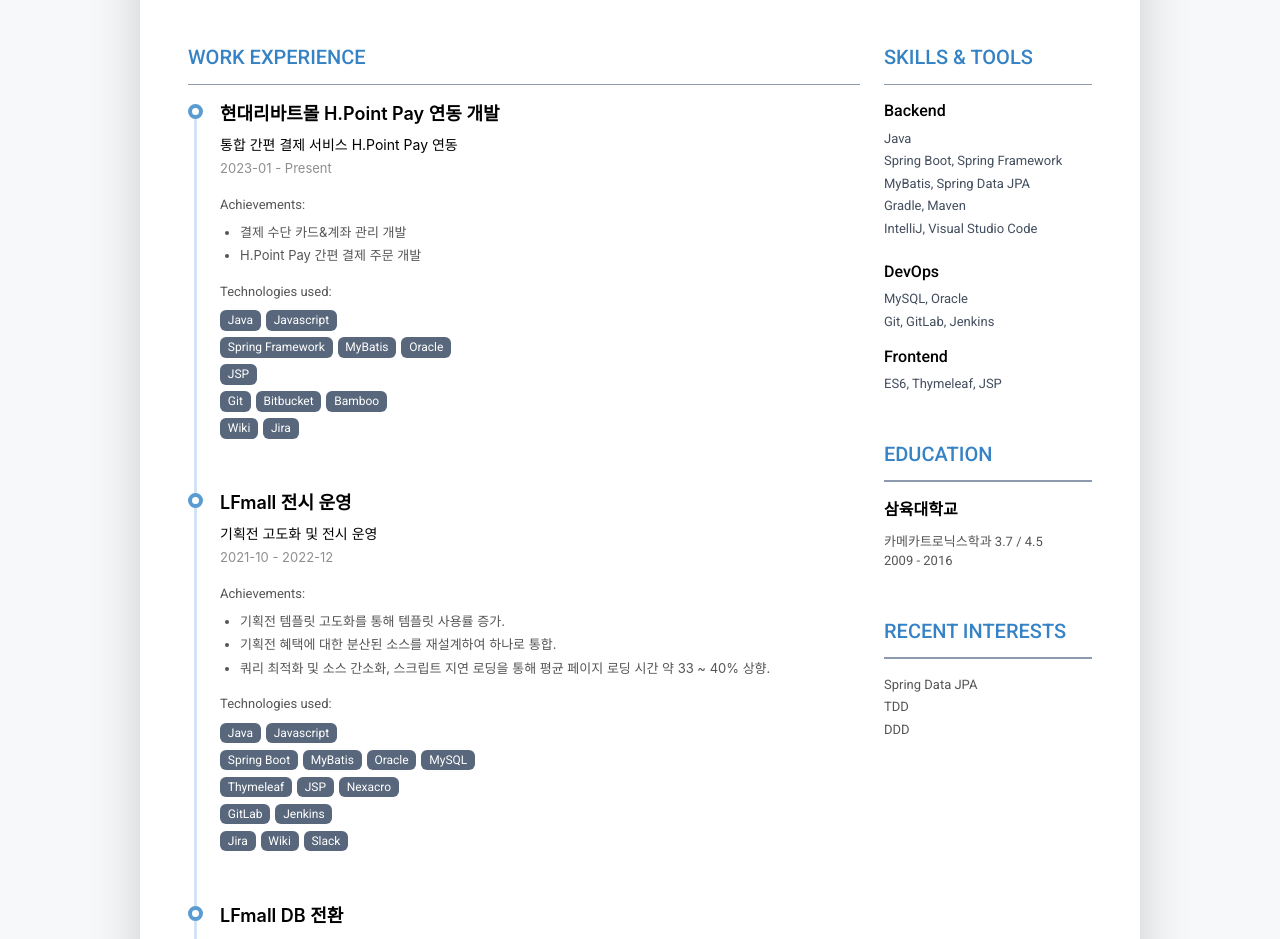
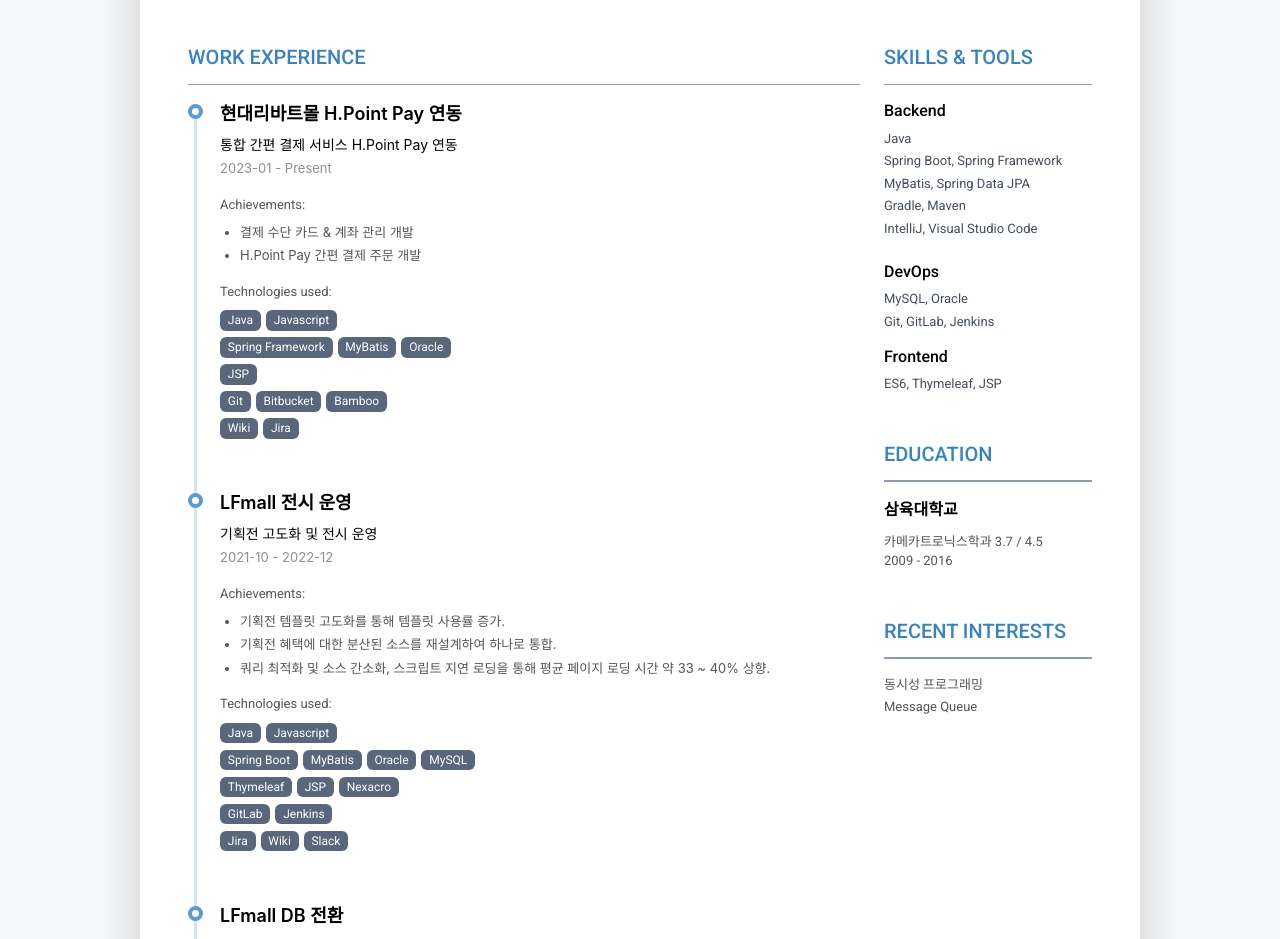
Before and after one commit to quedevel/quedevel.github.io, a plain HTML site: page index.html in a window 1280 px wide. Shown: the part 459-1398 px from the top of the page. Drawn offline with Linux system fonts and the light colour scheme.

Commit message:
modify: change the content

```diff
--- a/index.html
+++ b/index.html
@@ -69,7 +69,7 @@
 
 										<div class="resume-timeline-item-header mb-2">
 											<div class="d-flex flex-column flex-md-row">
-												<h3 class="resume-position-title font-weight-bold mb-1 mtxt">현대리바트몰 H.Point Pay 연동 개발</h3>
+												<h3 class="resume-position-title font-weight-bold mb-1 mtxt">현대리바트몰 H.Point Pay 연동</h3>
 											</div><!--//row-->
 
 										</div><!--//resume-timeline-item-header-->
@@ -78,7 +78,7 @@
 											<div class="resume-position-time mtxt">2023-01 - Present</div>
 											<h4 class="resume-timeline-item-desc-heading font-weight-bold">Achievements:</h4>
 											<ul class="list-achieve">
-												<li class="mtxt">결제 수단 카드&계좌 관리 개발</li>
+												<li class="mtxt">결제 수단 카드 & 계좌 관리 개발</li>
 												<li class="mtxt">H.Point Pay 간편 결제 주문 개발</li>
 											</ul>
 											<h4 class="resume-timeline-item-desc-heading font-weight-bold">Technologies used:</h4>
@@ -353,9 +353,8 @@
 						    <h2 class="resume-section-title text-uppercase font-weight-bold pb-3 mb-3">Recent Interests</h2>
 						    <div class="resume-section-content">
 							    <ul class="list-unstyled">
-								    <li class="mb-1">Spring Data JPA</li>
-								    <li class="mb-1">TDD</li>
-								    <li class="mb-1">DDD</li>
+								    <li class="mb-1">동시성 프로그래밍</li>
+								    <li class="mb-1">Message Queue</li>
 							    </ul>
 						    </div>
 					    </section><!--//interests-section-->
```
